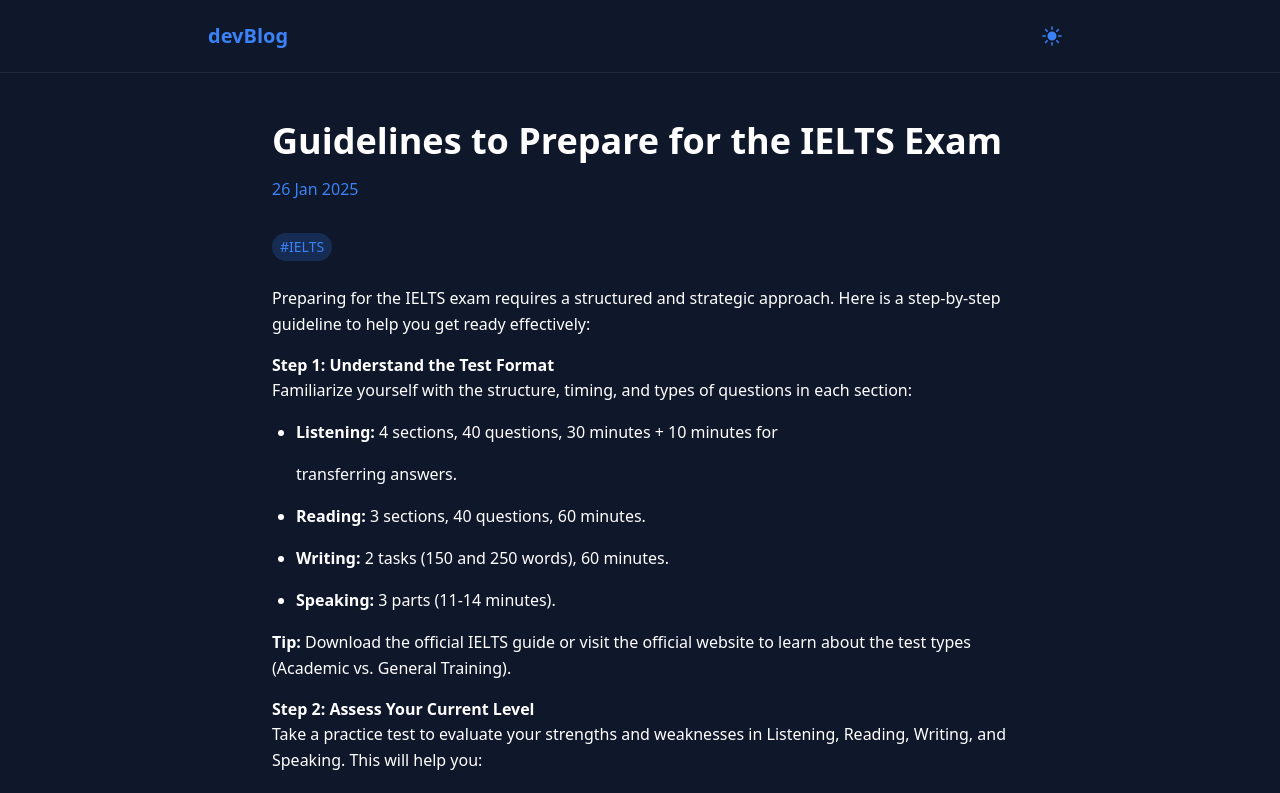
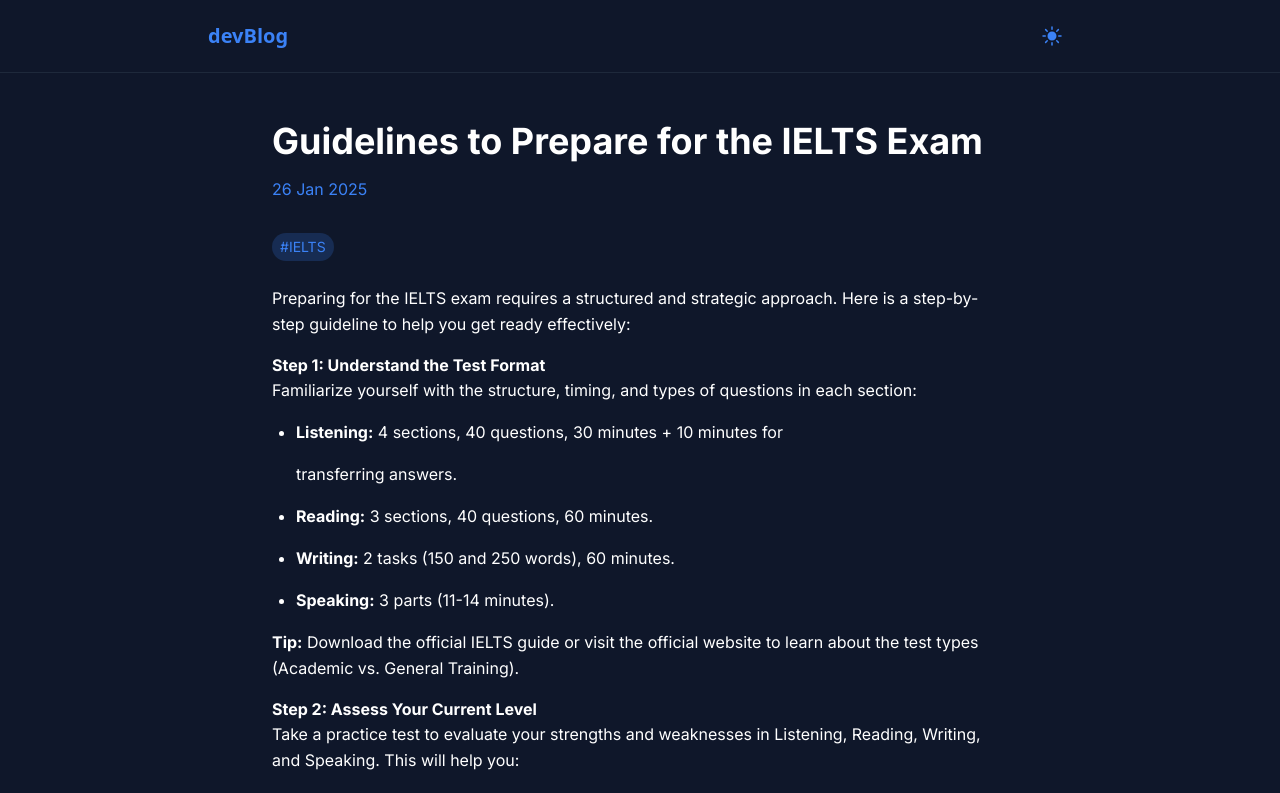
Before and after one commit to mrif449/fardin-s-diary, a Next.js app: page /blog/blog0 in a window 1280 px wide. Shown: the top 793 px of the page. Built offline with nearby package versions, Linux system fonts and the light colour scheme.

Commit message:
slug font update

```diff
--- a/src/pages/blog/[slug].js
+++ b/src/pages/blog/[slug].js
@@ -36,7 +36,7 @@ export async function getStaticProps({ params }) {
 export default function BlogPost({ frontmatter, content }) {
   return (
     <Layout>
-      <article className="max-w-3xl mx-auto px-4 py-12 text-black dark:text-white">
+      <article className="max-w-3xl mx-auto px-4 py-12 text-black dark:text-white font-inter">
         <h1 className="text-4xl font-bold mb-4">
           {frontmatter.title}
         </h1>
```
